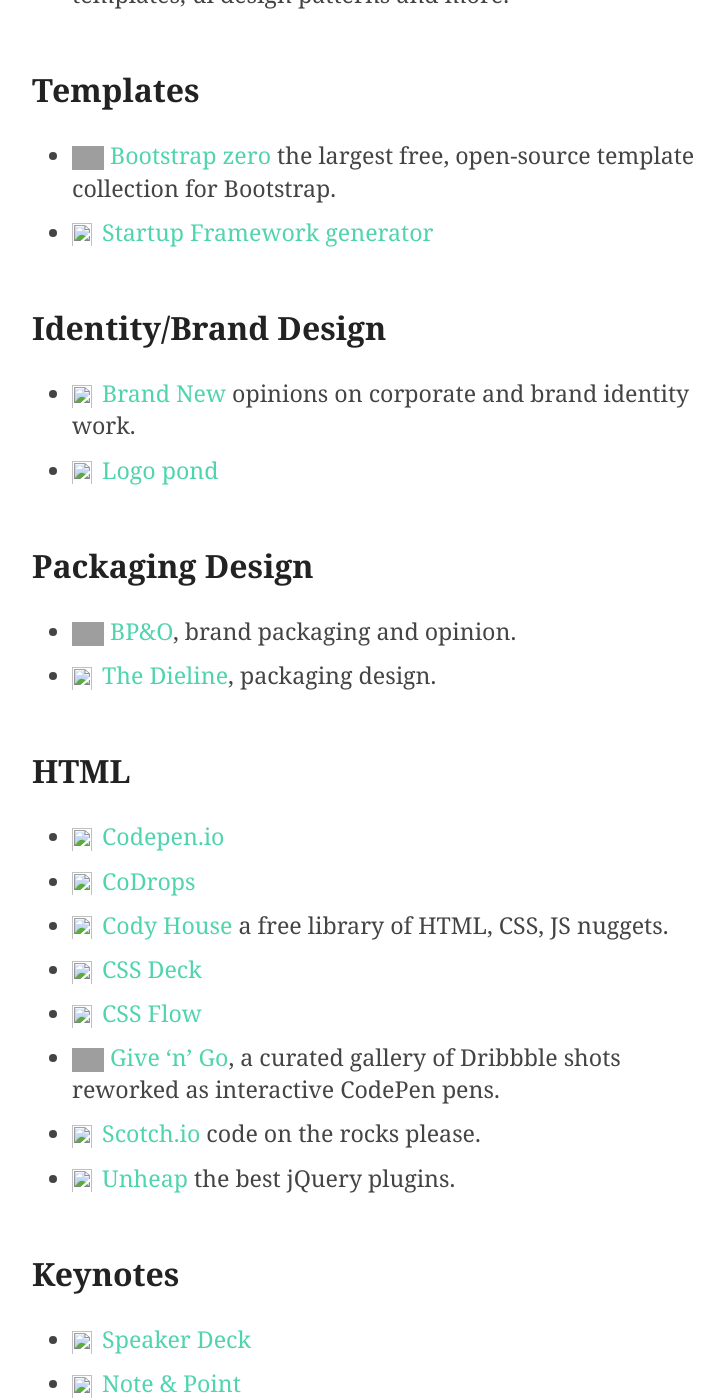
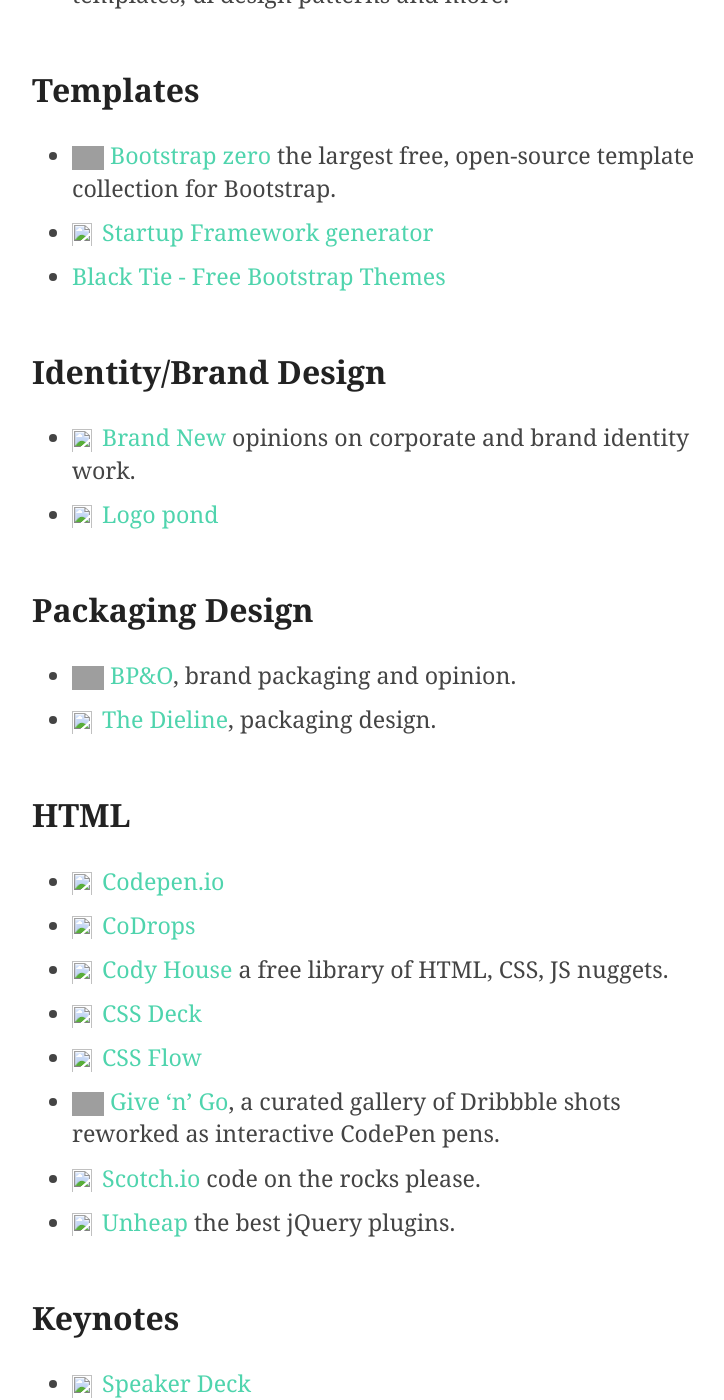
Before and after one commit to rodolfocaldeira/rodolfocaldeira.github.com, a Jekyll site: the page built from _posts/2014-07-11-interesting-bits-18-web-design-inspiration.md, in a window 1280 px wide and 1400 px high, scrolled down 1682 px. Shown: the whole window, without its empty margins (258-982 px from the left). Built offline with Jekyll 4.4.1, drawn with Linux system fonts in a browser that asks for light colours; some of the changed text lies outside the part shown; grey boxes are pictures that could not be loaded.

Commit message:
Updated 2014-07-11-interesting-bits-18-web-design-inspiration.md

```diff
--- a/_posts/2014-07-11-interesting-bits-18-web-design-inspiration.md
+++ b/_posts/2014-07-11-interesting-bits-18-web-design-inspiration.md
@@ -36,6 +36,7 @@
 
 - [<img src="http://www.bootstrapzero.com/images/bootstrapzero_ico.png" class="icon" width="24px" height="24px"> Bootstrap zero](http://www.bootstrapzero.com/) the largest free, open-source template collection for Bootstrap.
 - [<img src="http://designmodo.com/favicon.ico" class="icon" width="24px" height="24px"> Startup Framework generator](http://designmodo.com/generator/)
+- [Black Tie - Free Bootstrap Themes](http://www.blacktie.co/)
 
 
 ## Identity/Brand Design
```
Also changed, not shown: other parts of _posts/2014-07-11-interesting-bits-18-web-design-inspiration.md (+1 -0 lines).
